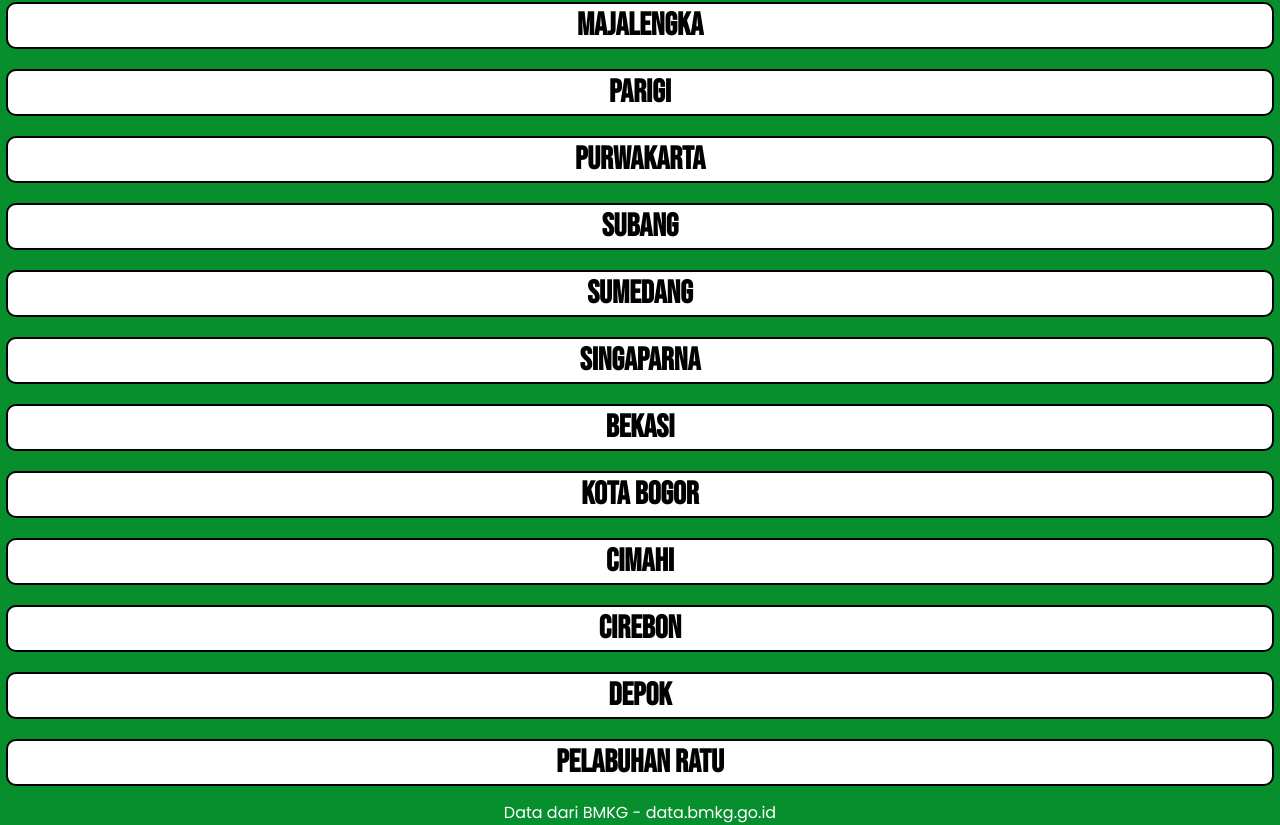
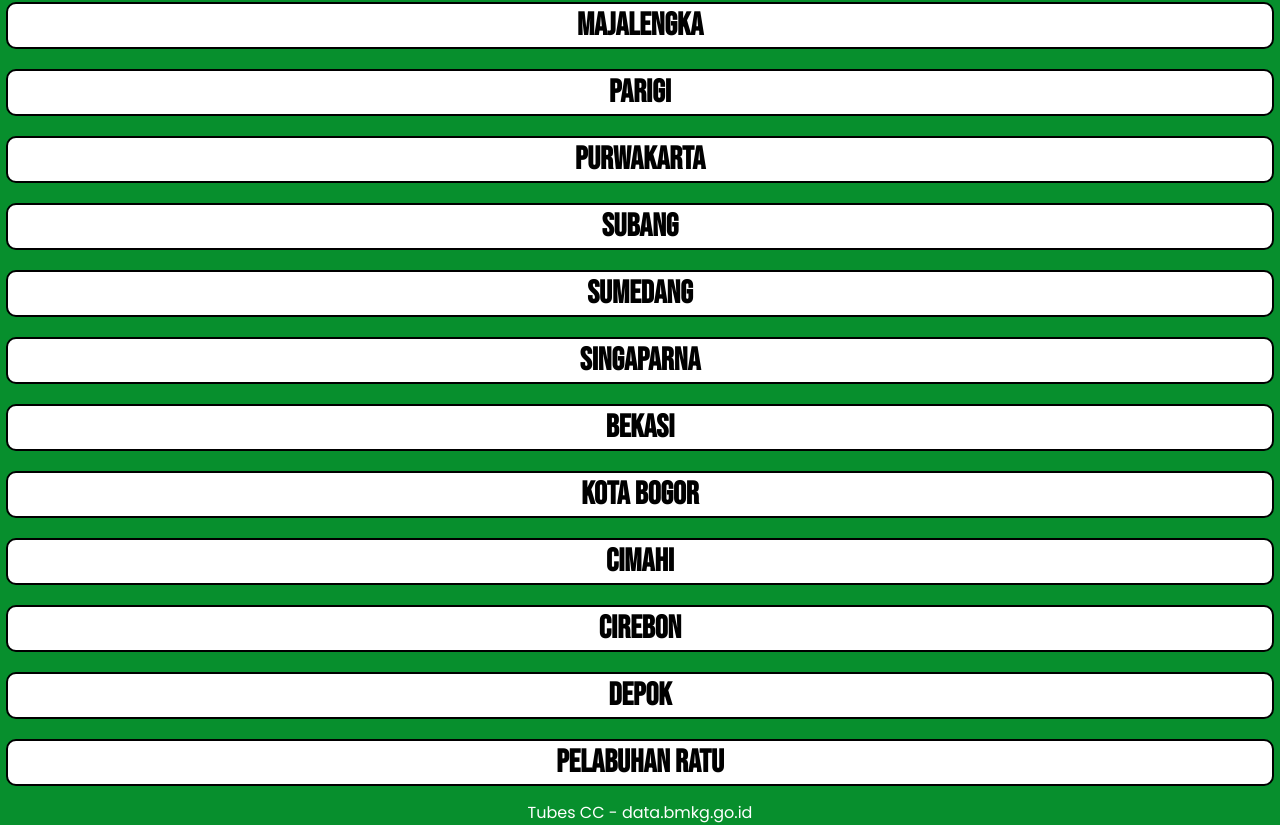
Before and after one commit to FakhriadiRasyaad/Tubes-CC, a plain HTML site: page FIX/WeatherPanel-main/index.html in a window 1280 px wide. Shown: the part 954-1779 px from the top of the page. Drawn offline with Linux system fonts and the light colour scheme; no server answers.

Commit message:
Update index.html

```diff
--- a/FIX/WeatherPanel-main/index.html
+++ b/FIX/WeatherPanel-main/index.html
@@ -41,7 +41,7 @@
               </div>
       </div>
         <main id="main"></main>
-        <footer>Data dari BMKG - data.bmkg.go.id</footer>
+        <footer>Tubes CC - data.bmkg.go.id</footer>
         <script src="index.js"></script>
         <script src="https://cdnjs.cloudflare.com/ajax/libs/font-awesome/5.11.0/js/all.js"></script>
 
```
